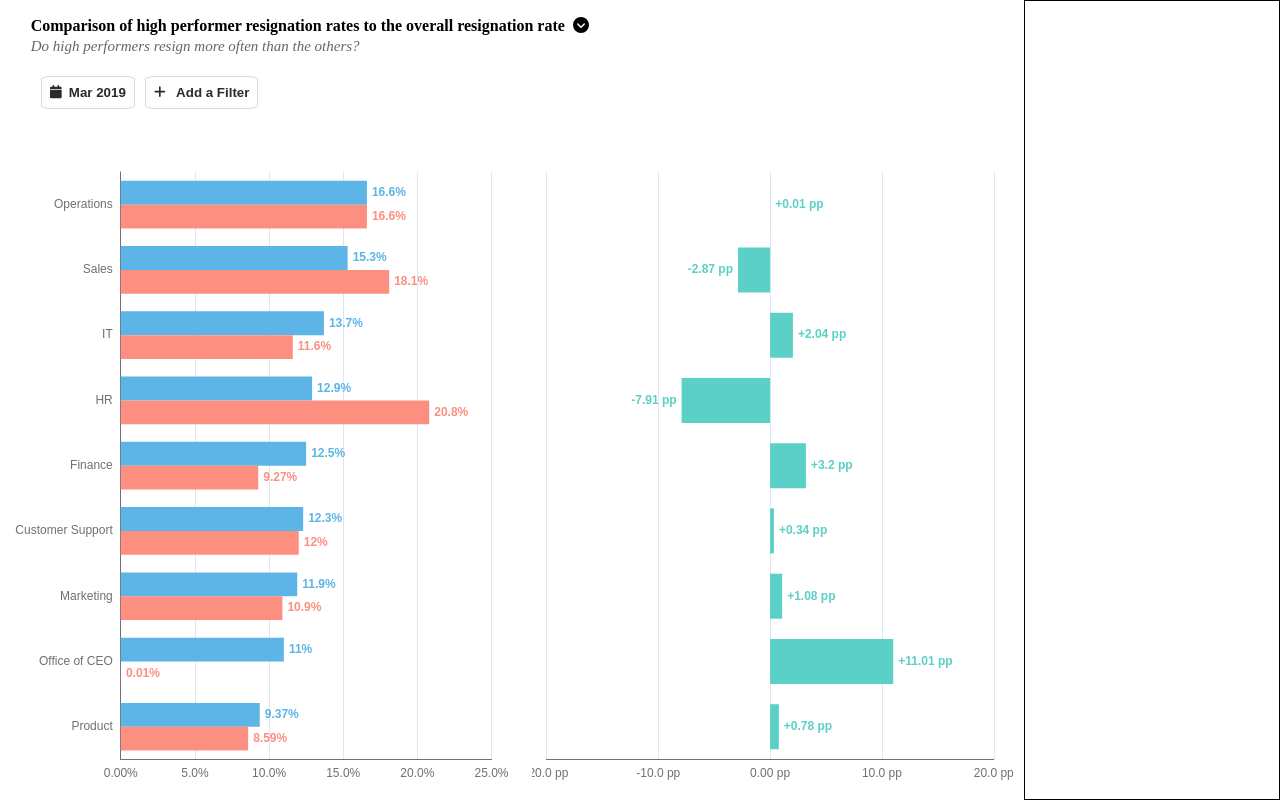
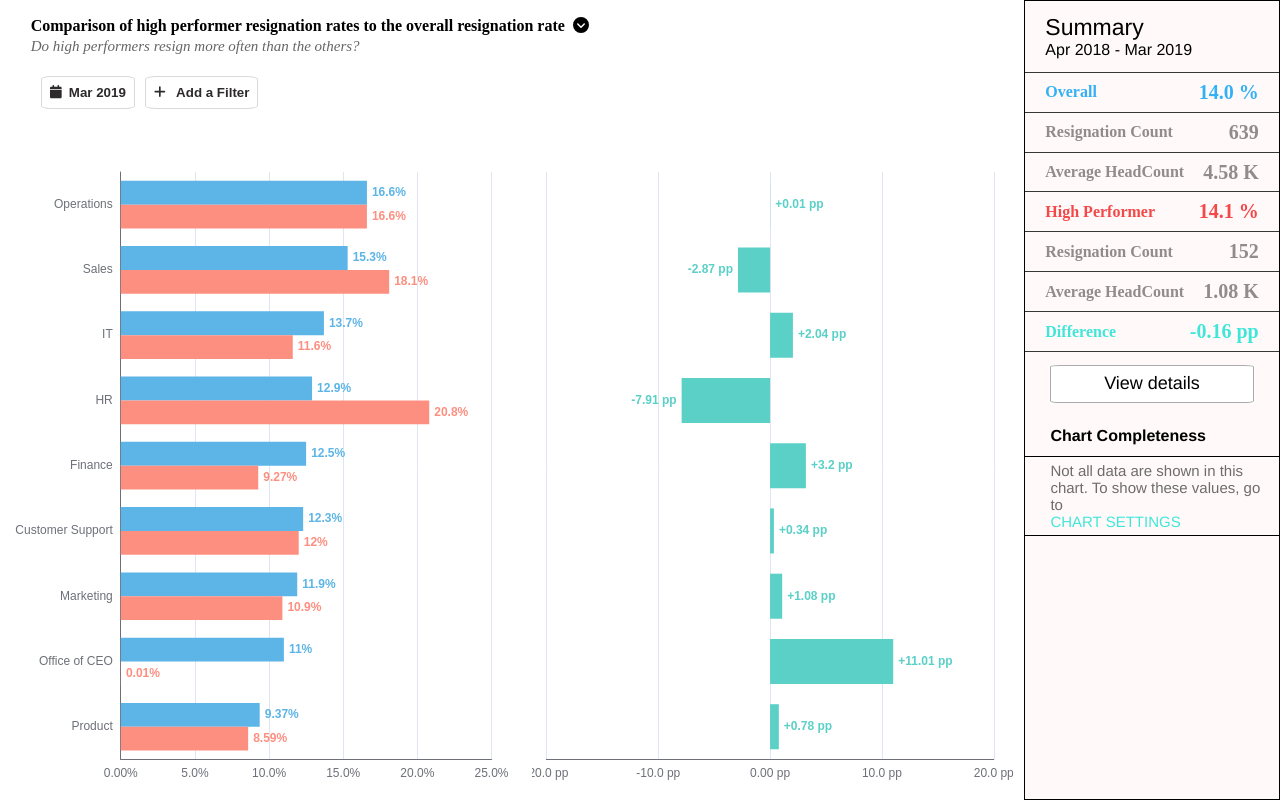
Before and after one commit to ishanjain81/echarts-comparison, a React (Create React App) app: page / in a window 1280 px wide. Built offline with nearby package versions, Linux system fonts and the light colour scheme.

Commit message:
Making Right Cont

```diff
--- a/src/Components/Home.css
+++ b/src/Components/Home.css
@@ -48,6 +48,7 @@
 .value-container{
     width: 20%;
     border: 1px solid black;
+    background-color: rgb(255, 249, 249);
 }
 
 .heading-top{
@@ -79,3 +80,118 @@
     padding: 8px;
     font-family: sans-serif;
 }
+
+.summary{
+    border-bottom: 1px solid rgb(55, 55, 55);
+    height: 9%;
+    padding-left: 8%;
+}
+
+.summary div{
+    font-family: 'Franklin Gothic Medium', 'Arial Narrow', Arial, sans-serif;
+}
+
+#sum-head{
+    font-size: 23px;
+}
+
+#sum-cont{
+    display: flex;
+    flex-direction: column;
+    height: 100%;
+    justify-content: center;
+}
+
+.value-box{
+    border-bottom: 1px solid rgb(55, 55, 55);
+    height: 5%;
+    display: flex;
+    justify-content: space-between;
+}
+
+.details-btn{
+    align-items: center;
+    justify-content: center;
+    height: 8%;
+    display: flex;
+}
+
+.details-btn button{
+    cursor: pointer;
+    width: 80%;
+    height: 60%;
+    background-color: white;
+    font-weight: 500;
+    font-family: 'Franklin Gothic Medium', 'Arial Narrow', Arial, sans-serif;
+    border: 0.5px solid rgb(172, 171, 171);
+    border-radius: 5%;
+    font-size: 18px;
+    padding: 5px;
+}
+
+.chart-comp{
+    align-items: center;
+    font-weight: 700;
+    font-family: 'Franklin Gothic Medium', 'Arial Narrow', Arial, sans-serif;
+    margin-left: 10%;
+    height: 5%;
+    display: flex;
+}
+
+.settings-box{
+    border-bottom: 1px solid black;
+    border-top: 1px solid black;
+    display: flex;
+    flex-wrap: wrap;
+    padding: 2%;
+    padding-left: 10%;
+    width: 100%;
+}
+
+.settings-box div{
+    width: 100%;
+    margin: 0;
+    font-family: 'Franklin Gothic Medium', 'Arial Narrow', Arial, sans-serif;
+    font-size: 15px;
+    opacity: 0.7;
+    color: #323131;
+}
+
+.chart-settings{
+    color: #40e7d9 !important;
+    opacity: 1 !important;
+    cursor: pointer;
+    margin-top: 2px;
+}
+
+.value-box-left{
+    /* border: 1px solid slateblue; */
+    margin-left: 8%;
+    display: flex;
+    align-items: center;
+    font-weight: 700;
+}
+
+.value-box-right{
+    /* border: 1px solid slateblue; */
+    margin-right: 8%;
+    display: flex;
+    align-items: center;
+    font-weight: 700;
+    font-size: 20px;
+}
+
+.blue{
+    color: #33b1f5;
+}
+
+.grey{
+    color: rgb(145, 140, 140)
+}
+
+.red{
+    color: rgb(244, 73, 73);
+}
+.green{
+    color: #40e7d9;
+}
--- a/src/Components/Home.tsx
+++ b/src/Components/Home.tsx
@@ -191,7 +191,42 @@ function Home() {
           <div className="right-container"><ReactEcharts option={option1} style={{height: '100%', width: '100%'}}/></div>
         </div>
       </div>
-      <div className="value-container"></div>
+      <div className="value-container">
+        <div className="summary">
+          <div id="sum-cont"><div id="sum-head">Summary</div><div>Apr 2018 - Mar 2019 </div></div>
+        </div>
+        <div className="value-box">
+          <div className="value-box-left blue">Overall</div>
+          <div className="value-box-right blue">14.0 %</div>
+        </div>
+        <div className="value-box">
+          <div className="value-box-left grey">Resignation Count</div>
+          <div className="value-box-right grey">639</div>
+        </div>
+        <div className="value-box">
+          <div className="value-box-left grey">Average HeadCount</div>
+          <div className="value-box-right grey">4.58 K</div>
+        </div>
+        <div className="value-box">
+          <div className="value-box-left red">High Performer</div>
+          <div className="value-box-right red">14.1 %</div>
+        </div>
+        <div className="value-box">
+          <div className="value-box-left grey">Resignation Count</div>
+          <div className="value-box-right grey">152</div>
+        </div>
+        <div className="value-box">
+          <div className="value-box-left grey">Average HeadCount</div>
+          <div className="value-box-right grey">1.08 K</div>
+        </div>
+        <div className="value-box">
+          <div className="value-box-left green">Difference</div>
+          <div className="value-box-right green">-0.16 pp</div>
+        </div>
+        <div className="details-btn"><button>View details</button></div>
+        <div className="chart-comp">Chart Completeness</div>
+        <div className="settings-box"><div>Not all data are shown in this chart. To show these values, go to</div><div className="chart-settings">CHART SETTINGS</div></div>
+      </div>
     </div>
   )
 }
```
